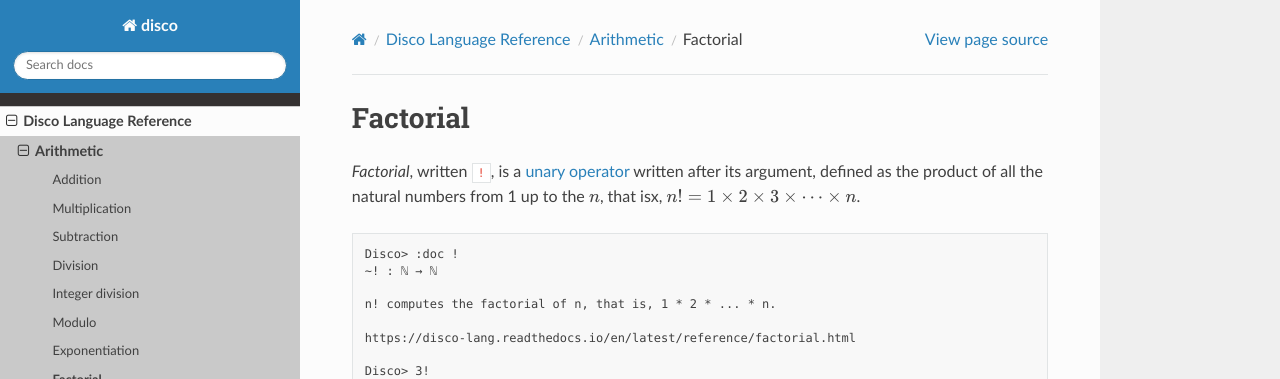
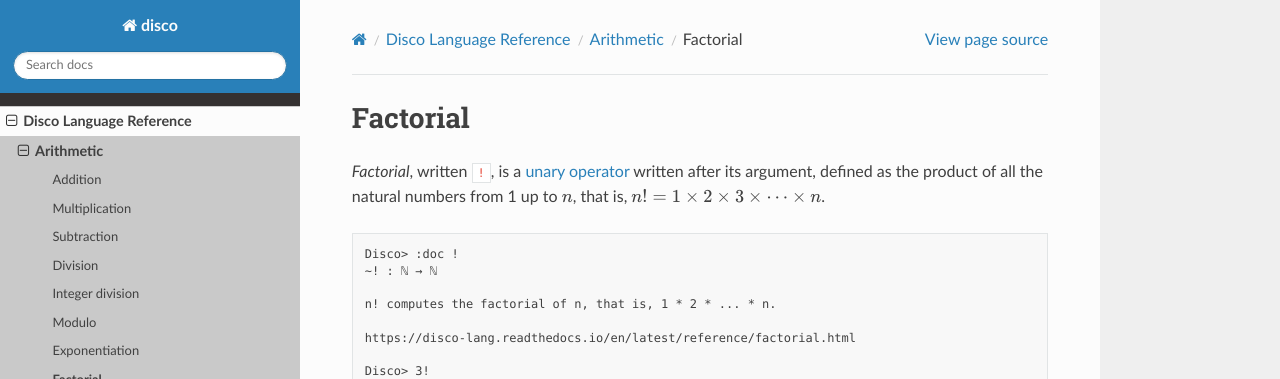
Before and after one commit to disco-lang/disco, a Sphinx documentation site: the page built from docs/reference/factorial.rst, in a window 1280 px wide. Shown: the top 379 px of the page. Built offline with Sphinx 7.4.7 and the Read the Docs theme 2.0.0, drawn with Linux system fonts in a browser that asks for light colours; pages that are not in the unit, such as notebooks, are missing from menus.

Commit message:
fix typos

```diff
--- a/docs/reference/factorial.rst
+++ b/docs/reference/factorial.rst
@@ -3,7 +3,7 @@
 
 *Factorial*, written ``!``, is a :doc:`unary operator <operator>`
 written after its argument, defined as the product of all the natural
-numbers from 1 up to the :math:`n`, that isx, :math:`n! = 1 \times 2
+numbers from 1 up to :math:`n`, that is, :math:`n! = 1 \times 2
 \times 3 \times \dots \times n`.
 
 ::
```
